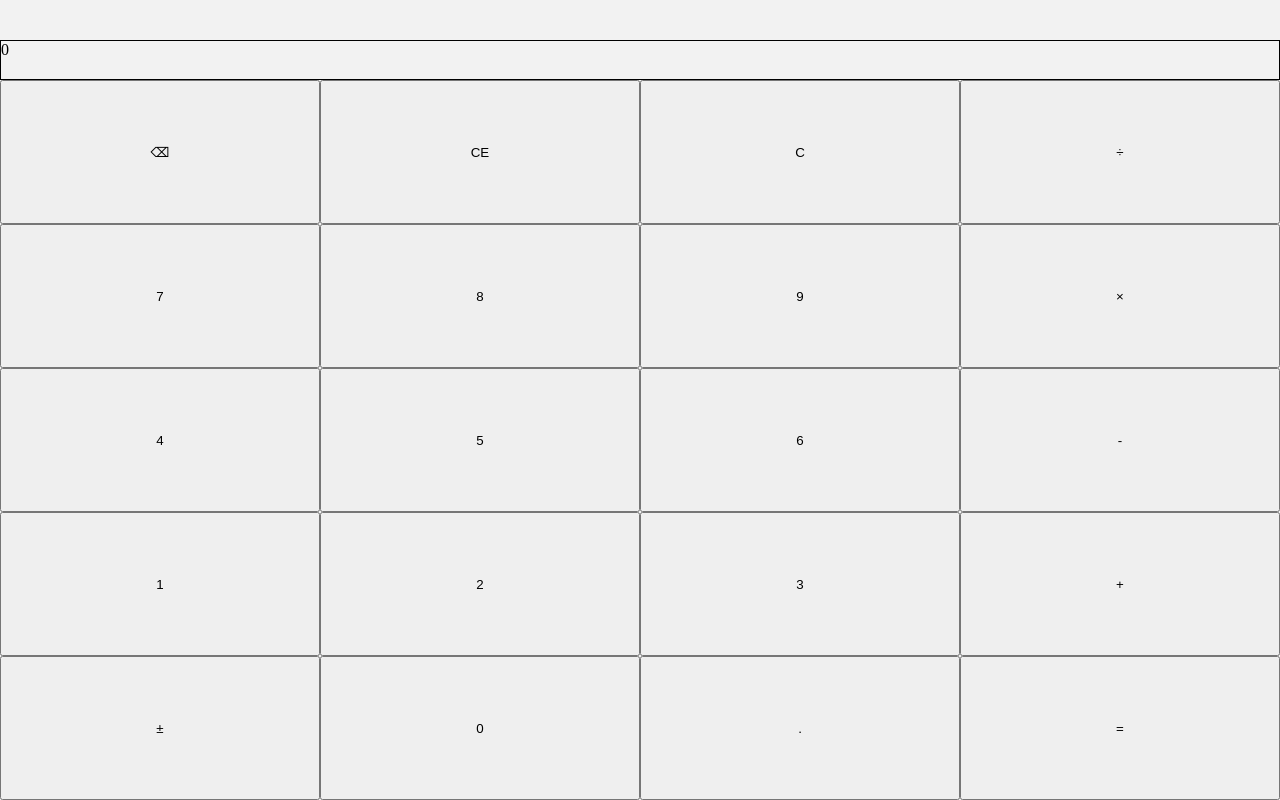
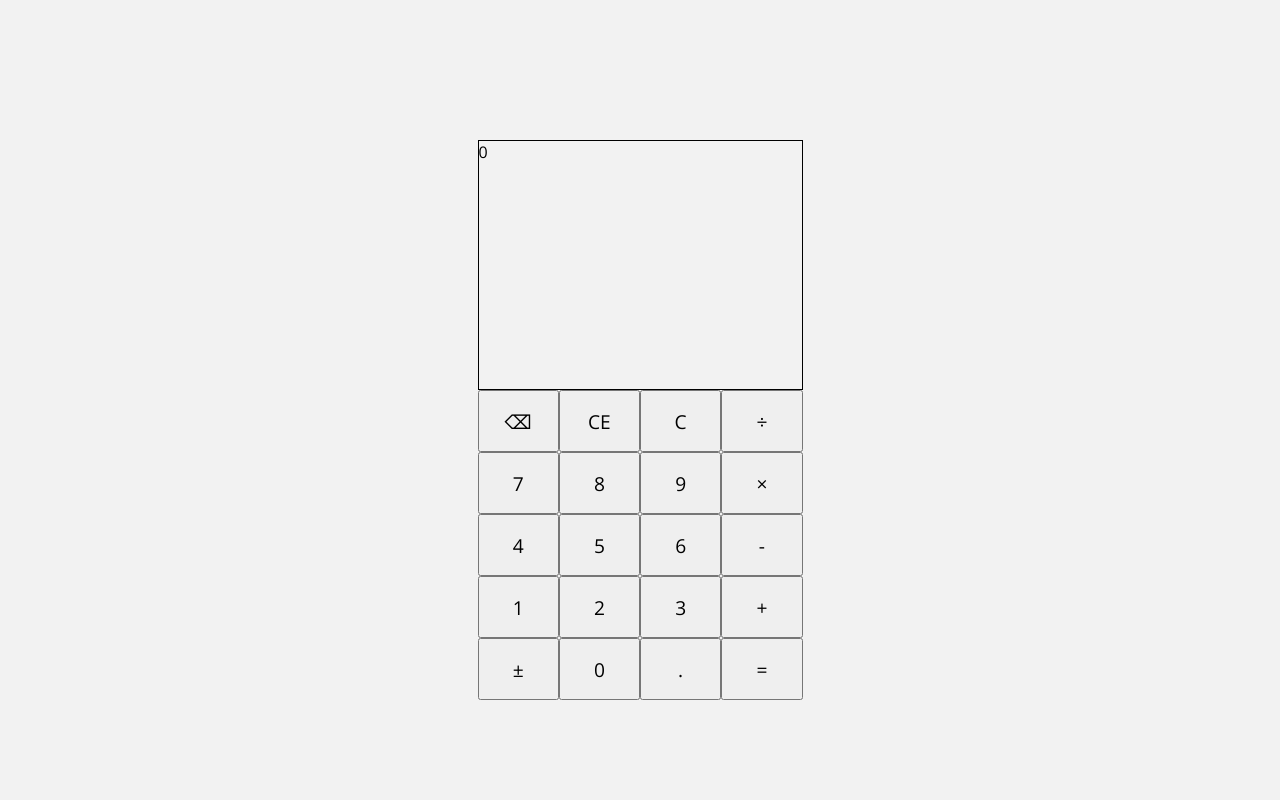
Before and after one commit to Fiddle-N/odin-calculator, a plain HTML site: page index.html in a window 1280 px wide. Drawn offline with nearby package versions, Linux system fonts and the light colour scheme.

Commit message:
Add initial styling

```diff
--- a/index.html
+++ b/index.html
@@ -4,41 +4,86 @@
     <meta charset="UTF-8">
     <meta http-equiv="X-UA-Compatible" content="IE=edge">
     <meta name="viewport" content="width=device-width, initial-scale=1.0">
+    <link rel="preconnect" href="https://fonts.googleapis.com">
+    <link rel="preconnect" href="https://fonts.gstatic.com" crossorigin>
+    <link href="https://fonts.googleapis.com/css2?family=Open+Sans&display=swap" rel="stylesheet">
     <link rel="stylesheet" type="text/css" href="style.css">
     <script src="script.js" defer></script>
     <title>Odin Calculator</title>
 </head>
 <body>
+    <div class="calculator">
         <div class="displayHistory"></div>
         <div class="display">0</div>
         <div class="keys">
+            <div class="keys-keyContainer">
                 <button type="button" class="keys-key keys-deleter" id="keys-backspace" data-symbol="⌫"></button>
+            </div>
+            <div class="keys-keyContainer">
                 <button type="button" class="keys-key keys-deleter" id="keys-CE" data-symbol="CE"></button>
+            </div>
+            <div class="keys-keyContainer">
                 <button type="button" class="keys-key keys-deleter" id="keys-C" data-symbol="C"></button>
+            </div>
 
+            <div class="keys-keyContainer">
                 <button type="button" class="keys-key keys-operator keys-disableOnZeroDivision" data-symbol="+"></button>
+            </div>
+            <div class="keys-keyContainer">
                 <button type="button" class="keys-key keys-operator keys-disableOnZeroDivision" data-symbol="-"></button>
+            </div>
+            <div class="keys-keyContainer">
                 <button type="button" class="keys-key keys-operator keys-disableOnZeroDivision" data-symbol="*"></button>
+            </div>
+            <div class="keys-keyContainer">
                 <button type="button" class="keys-key keys-operator keys-disableOnZeroDivision" data-symbol="/"></button>
+            </div>
 
+            <div class="keys-keyContainer">
                 <button type="button" class="keys-key keys-digit" data-symbol="0"></button>
+            </div>
+            <div class="keys-keyContainer">
                 <button type="button" class="keys-key keys-digit" data-symbol="1"></button>
+            </div>
+            <div class="keys-keyContainer">
                 <button type="button" class="keys-key keys-digit" data-symbol="2"></button>
+            </div>
+            <div class="keys-keyContainer">
                 <button type="button" class="keys-key keys-digit" data-symbol="3"></button>
+            </div>
+            <div class="keys-keyContainer">
                 <button type="button" class="keys-key keys-digit" data-symbol="4"></button>
+            </div>
+            <div class="keys-keyContainer">
                 <button type="button" class="keys-key keys-digit" data-symbol="5"></button>
+            </div>
+            <div class="keys-keyContainer">
                 <button type="button" class="keys-key keys-digit" data-symbol="6"></button>
+            </div>
+            <div class="keys-keyContainer">
                 <button type="button" class="keys-key keys-digit" data-symbol="7"></button>
+            </div>
+            <div class="keys-keyContainer">
                 <button type="button" class="keys-key keys-digit" data-symbol="8"></button>
+            </div>
+            <div class="keys-keyContainer">
                 <button type="button" class="keys-key keys-digit" data-symbol="9"></button>
+            </div>
 
 
+            <div class="keys-keyContainer">
                 <button type="button" class="keys-key keys-plusMinus keys-disableOnZeroDivision" data-symbol="±"></button>
+            </div>
 
+            <div class="keys-keyContainer">
                 <button type="button" class="keys-key keys-decimalPoint keys-disableOnZeroDivision" data-symbol="."></button>
+            </div>
 
+            <div class="keys-keyContainer">
                 <button type="button" class="keys-key keys-equals" data-symbol="="></button>
+            </div>
 
+        </div>
     </div>
 </body>
 </html>
--- a/style.css
+++ b/style.css
@@ -7,6 +7,19 @@ body {
     background-color: hsl(0, 0%, 95%);
     height: 100vh;
     margin: 0;
+    font-family: 'Open Sans', sans-serif;
+    display: flex;
+}
+
+button {
+    font-family: inherit;
+}
+
+.calculator {
+    min-height: 600px;
+    min-width: 325px;
+    width: 25%;
+    margin: auto;
     display: flex;
     flex-direction: column;
 }
@@ -17,136 +30,155 @@ body {
 
 .display {
     border: 1px solid black;
-    height: 40px;   /* temporary */
+    height: 250px;   /* temporary */
 }
 
-
-
+/* 115 x 85 */
 
 .keys {
     flex-grow: 1;
     display: grid;
-    justify-content: stretch;
-    align-content: stretch;
     grid-template-rows: repeat(5, 1fr);
     grid-template-columns: repeat(4, 1fr);
 }
 
-.keys-key[data-symbol="±"] {
+.keys-keyContainer {
+    display: flex;
+    container-type: size;
+}
+
+.keys-key {
+    flex: 1;
+    font-size: 1.2rem;
+}
+
+@container (width > 115px) and (height > 85px) {
+    .keys-key {
+        font-size: 1.6rem;
+    }
+}
+
+@container (width > 195px) and (height > 135px) {
+    .keys-key {
+        font-size: 2.3rem;
+    }
+}
+
+.keys-keyContainer:has(.keys-key[data-symbol="±"]) {
     grid-column-start: 1;
     grid-row-start: -1;
     grid-row-end: -2;
 }
 
-.keys-key[data-symbol="."] {
+.keys-keyContainer:has(.keys-key[data-symbol="."]) {
     grid-column-start: 3;
     grid-row-start: -1;
     grid-row-end: -2;
 }
 
-.keys-key[data-symbol="0"] {
+.keys-keyContainer:has(.keys-key[data-symbol="0"]) {
     grid-column-start: 2;
     grid-row-start: -1;
     grid-row-end: -2;
 }
 
-.keys-key[data-symbol="1"] {
+.keys-keyContainer:has(.keys-key[data-symbol="1"]) {
     grid-column-start: 1;
     grid-row-start: -2;
     grid-row-end: -3;
 }
 
-.keys-key[data-symbol="2"] {
+.keys-keyContainer:has(.keys-key[data-symbol="2"]) {
     grid-column-start: 2;
     grid-row-start: -2;
     grid-row-end: -3;
 }
 
-.keys-key[data-symbol="3"] {
+.keys-keyContainer:has(.keys-key[data-symbol="3"]) {
     grid-column-start: 3;
     grid-row-start: -2;
     grid-row-end: -3;
 }
 
-.keys-key[data-symbol="4"] {
+.keys-keyContainer:has(.keys-key[data-symbol="4"]) {
     grid-column-start: 1;
     grid-row-start: -3;
     grid-row-end: -4;
 }
 
-.keys-key[data-symbol="5"] {
+.keys-keyContainer:has(.keys-key[data-symbol="5"]) {
     grid-column-start: 2;
     grid-row-start: -3;
     grid-row-end: -4;
 }
 
-.keys-key[data-symbol="6"] {
+.keys-keyContainer:has(.keys-key[data-symbol="6"]) {
     grid-column-start: 3;
     grid-row-start: -3;
     grid-row-end: -4;
 }
 
-.keys-key[data-symbol="7"] {
+.keys-keyContainer:has(.keys-key[data-symbol="7"]) {
     grid-column-start: 1;
     grid-row-start: -4;
     grid-row-end: -5;
 }
 
-.keys-key[data-symbol="8"] {
+.keys-keyContainer:has(.keys-key[data-symbol="8"]) {
     grid-column-start: 2;
     grid-row-start: -4;
     grid-row-end: -5;
 }
 
-.keys-key[data-symbol="9"] {
+.keys-keyContainer:has(.keys-key[data-symbol="9"]) {
     grid-column-start: 3;
     grid-row-start: -4;
     grid-row-end: -5;
 }
 
-.keys-key[data-symbol="+"] {
+.keys-keyContainer:has(.keys-key[data-symbol="+"]) {
     grid-column-start: 4;
     grid-row-start: -2;
     grid-row-end: -3;
 }
 
-.keys-key[data-symbol="-"] {
+.keys-keyContainer:has(.keys-key[data-symbol="-"]) {
     grid-column-start: 4;
     grid-row-start: -3;
     grid-row-end: -4;
 }
 
-.keys-key[data-symbol="*"] {
+.keys-keyContainer:has(.keys-key[data-symbol="*"]) {
     grid-column-start: 4;
     grid-row-start: -4;
     grid-row-end: -5;
 }
 
-.keys-key[data-symbol="/"] {
+.keys-keyContainer:has(.keys-key[data-symbol="/"]) {
     grid-column-start: 4;
     grid-row-start: -5;
     grid-row-end: -6;
 }
 
-.keys-key[data-symbol="="] {
+.keys-keyContainer:has(.keys-key[data-symbol="="]) {
     grid-column-start: 4;
     grid-row-start: -1;
     grid-row-end: -2;
 }
 
-.keys-key[data-symbol="⌫"] {
+.keys-keyContainer:has(.keys-key[data-symbol="⌫"]) {
     grid-column-start: 1;
     grid-row-start: -5;
     grid-row-end: -6;
 }
 
-.keys-key[data-symbol="CE"] {
+.keys-keyContainer:has(.keys-key[data-symbol="CE"]) {
     grid-column-start: 2;
     grid-row-start: -5;
     grid-row-end: -6;
 }
 
-.keys-key[data-symbol="C"] {
+.keys-keyContainer:has(.keys-key[data-symbol="C"]) {
     grid-column-start: 3;
     grid-row-start: -5;
     grid-row-end: -6;
```
Lines whose indentation alone changed are shown as unchanged.
